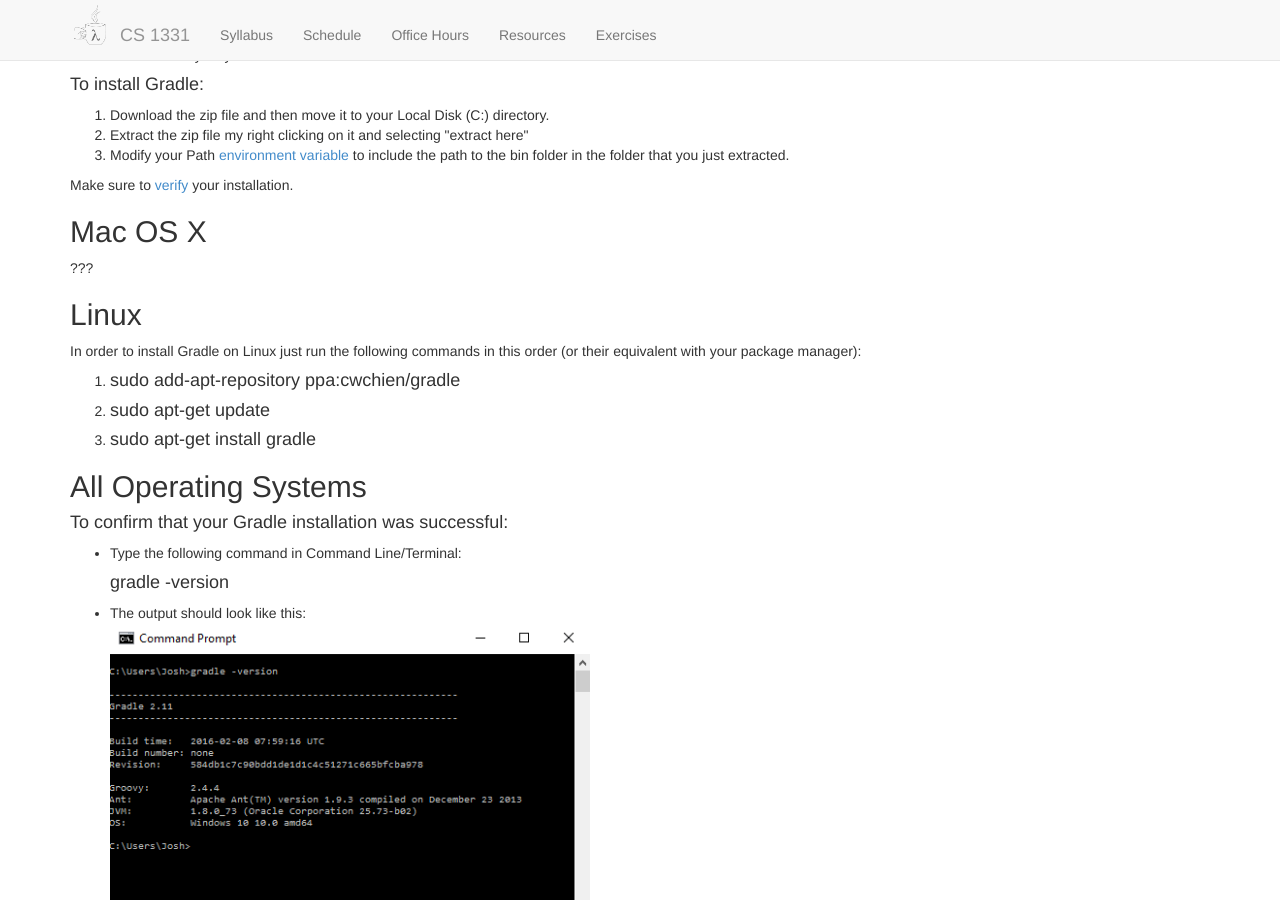
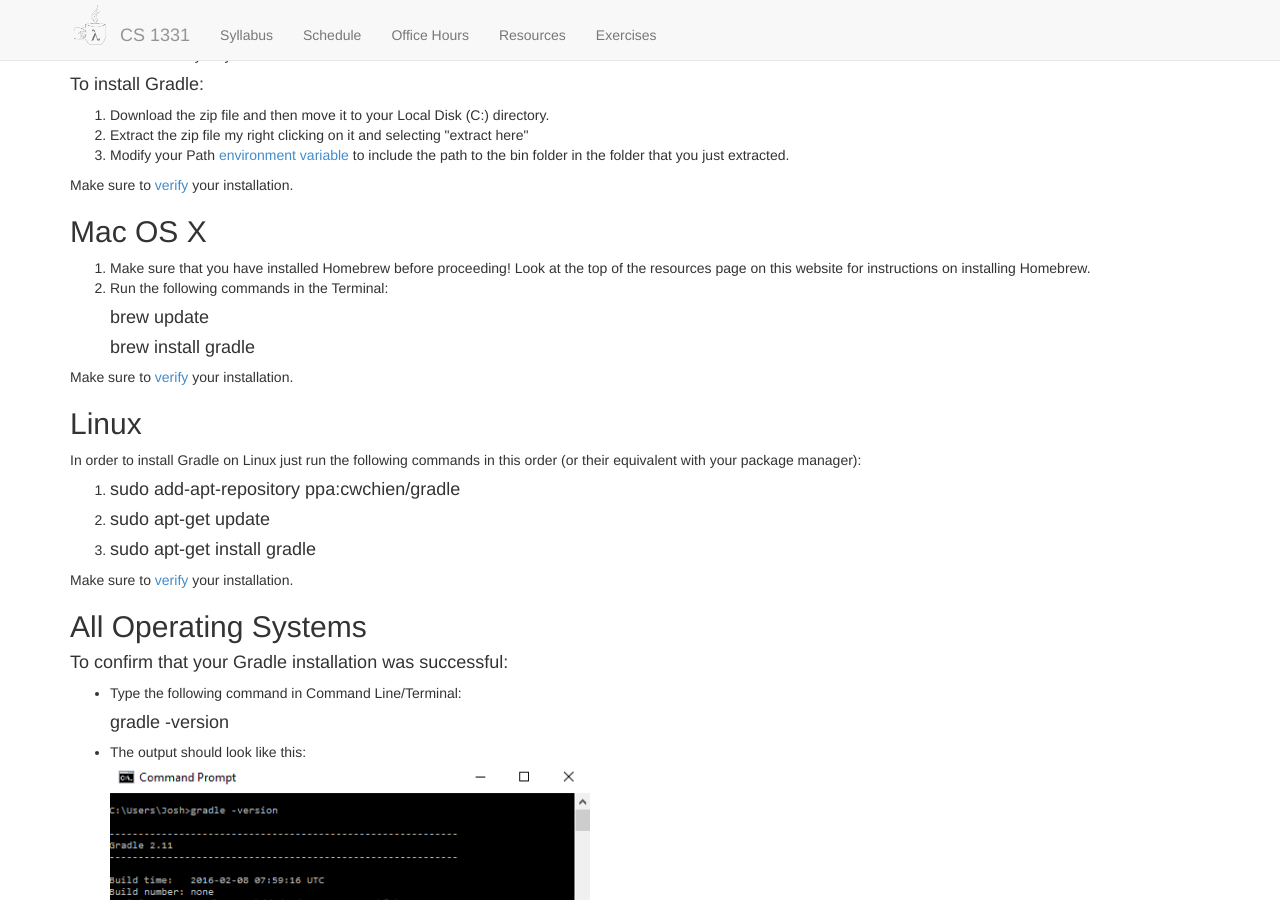
Before and after one commit to cs1331/cs1331.github.io.old, a Jekyll site: the page built from install-gradle.html, in a window 1280 px wide and 900 px high, scrolled down 662 px. Built offline with Jekyll 4.4.1, drawn with Linux system fonts in a browser that asks for light colours; nearby versions of some CDN libraries.

Commit message:
added mac instructions to install-gradle page

```diff
--- a/install-gradle.html
+++ b/install-gradle.html
@@ -40,8 +40,14 @@ title: CS 1331 - Installing Gradle
 
 
 <h2>Mac OS X</h2>
+<ol>
+<li>Make sure that you have installed Homebrew before proceeding! Look at the top of the resources page on this website for instructions on installing Homebrew.</li>
+<li>Run the following commands in the Terminal:</li>
+<h4>brew update</h4>
+<h4>brew install gradle</h4>
+</ol>
 
-<p>???</p>
+<p>Make sure to <a href="#verification-instructions">verify</a> your installation.</p>
 
 
 <h2>Linux</h2>
@@ -53,6 +59,8 @@ title: CS 1331 - Installing Gradle
 <li><h4>sudo apt-get update</h4></li>
 <li><h4>sudo apt-get install gradle</h4></li>
 </ol>
+
+<p>Make sure to <a href="#verification-instructions">verify</a> your installation.</p>
 
 
 <h2>All Operating Systems</h2>
--- a/resources.html
+++ b/resources.html
@@ -8,6 +8,8 @@ title: CS 1331 - Resources
 <h2>Getting Started</h2>
 
 <p>NOTE: At many points in these instructions you are told to open the "Command Prompt"/"Command Line" (Windows) or "Terminal" Mac OS X/Linux. You will be using this program a lot throughout this course and you should get familiar with it and it is reccomended that you pin it to your taskbar/dock. On Windows to open the Command Line open the start menu and search for "cmd" then click on the Command Prompt. On Mac open the Applications folder, then open the Utilities folder, from there you can open the Terminal application. On Linux the Terminal can by opened with the keyboard shortcut "ctrl-alt-t".</p>
+
+<p>NOTE: For Mac OS X, these installation instructions rely on the software Homebrew. Open the Terminal and copy, paste, then run the command from <a href="http://brew.sh/">this website</a> to install Homebrew.</p>
 
 <p>Some of these things are listed under other headings below, but this is a step-by-step checklist to get started in CS 1331.</p>
 
```
